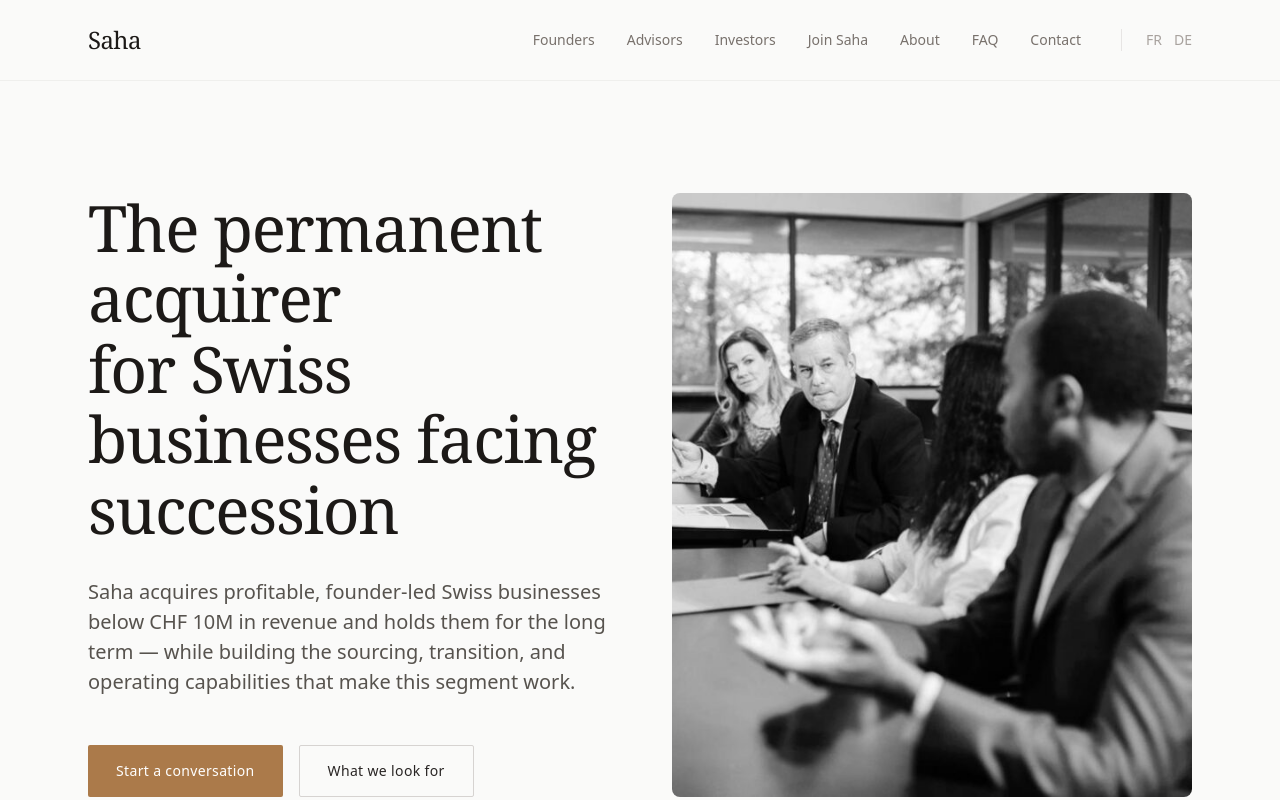
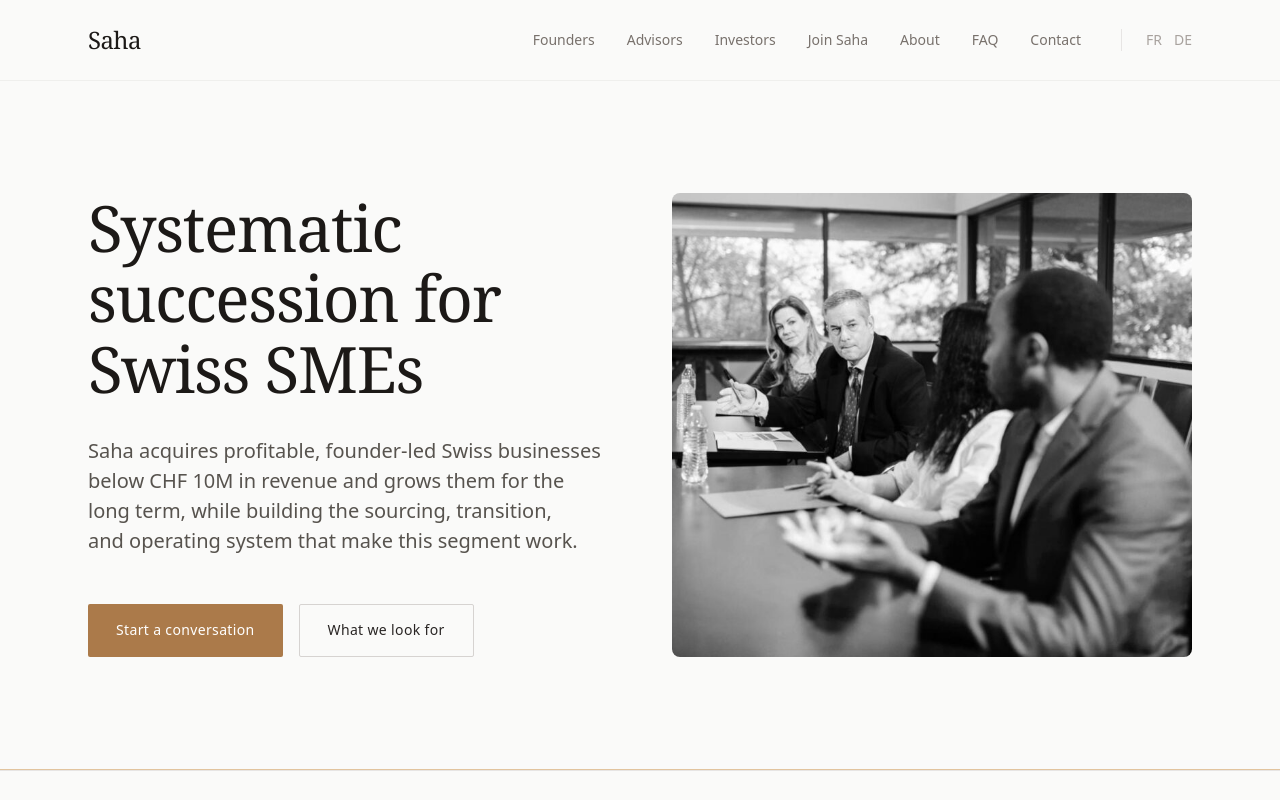
Before and after one commit to temitope-ola/saha-website, a Next.js app: page /en in a window 1280 px wide. Shown: the top 800 px of the page. Built offline with nearby package versions, Linux system fonts and the light colour scheme.

Commit message:
Update homepage hero headline and subheadline

```diff
--- a/content/site-copy.de.ts
+++ b/content/site-copy.de.ts
@@ -30,9 +30,9 @@ export const nav = {
 
 export const homepage = {
   hero: {
-    headline: "Der langfristige Erwerber für\nSchweizer KMU in der Nachfolge",
+    headline: "Systematische Nachfolge\nfür Schweizer KMU",
     subheadline:
-      "Saha erwirbt profitable, gründergeführte Schweizer Unternehmen unter CHF 10M Umsatz und hält sie langfristig — während wir die Sourcing-, Übergabe- und Betriebsfähigkeiten aufbauen, die dieses Segment braucht.",
+      "Saha erwirbt profitable, inhabergeführte Schweizer Unternehmen unter CHF 10M Umsatz und entwickelt sie langfristig weiter — und baut dabei das Sourcing-, Übergangs- und Betriebssystem auf, das dieses Segment braucht.",
     cta: { label: "Gespräch beginnen", href: "/contact" },
     secondaryCta: { label: "Unsere Kriterien", href: "/founders" },
   },
--- a/content/site-copy.fr.ts
+++ b/content/site-copy.fr.ts
@@ -25,9 +25,9 @@ export const nav = {
 
 export const homepage = {
   hero: {
-    headline: "Le repreneur pérenne des\nPME suisses en transmission",
+    headline: "La succession systématique\ndes PME suisses",
     subheadline:
-      "Saha reprend des PME suisses rentables de moins de CHF 10M de chiffre d'affaires pour les détenir dans la durée — en développant les capacités de sourcing, de transmission et d'appui opérationnel qui manquent encore à ce segment.",
+      "Saha acquiert des PME suisses rentables et dirigées par leurs fondateurs sous CHF 10M de chiffre d'affaires et les développe sur le long terme, tout en construisant le système de sourcing, de transmission et d'exploitation qui rend ce segment viable.",
     cta: { label: "Engager la conversation", href: "/contact" },
     secondaryCta: { label: "Nos critères", href: "/founders" },
   },
--- a/content/site-copy.ts
+++ b/content/site-copy.ts
@@ -29,9 +29,9 @@ export const nav = {
 
 export const homepage = {
   hero: {
-    headline: "The permanent acquirer for Swiss\nbusinesses facing succession",
+    headline: "Systematic succession for\nSwiss SMEs",
     subheadline:
-      "Saha acquires profitable, founder-led Swiss businesses below CHF 10M in revenue and holds them for the long term — while building the sourcing, transition, and operating capabilities that make this segment work.",
+      "Saha acquires profitable, founder-led Swiss businesses below CHF 10M in revenue and grows them for the long term, while building the sourcing, transition, and operating system that make this segment work.",
     cta: { label: "Start a conversation", href: "/contact" },
     secondaryCta: { label: "What we look for", href: "/founders" },
   },
```
